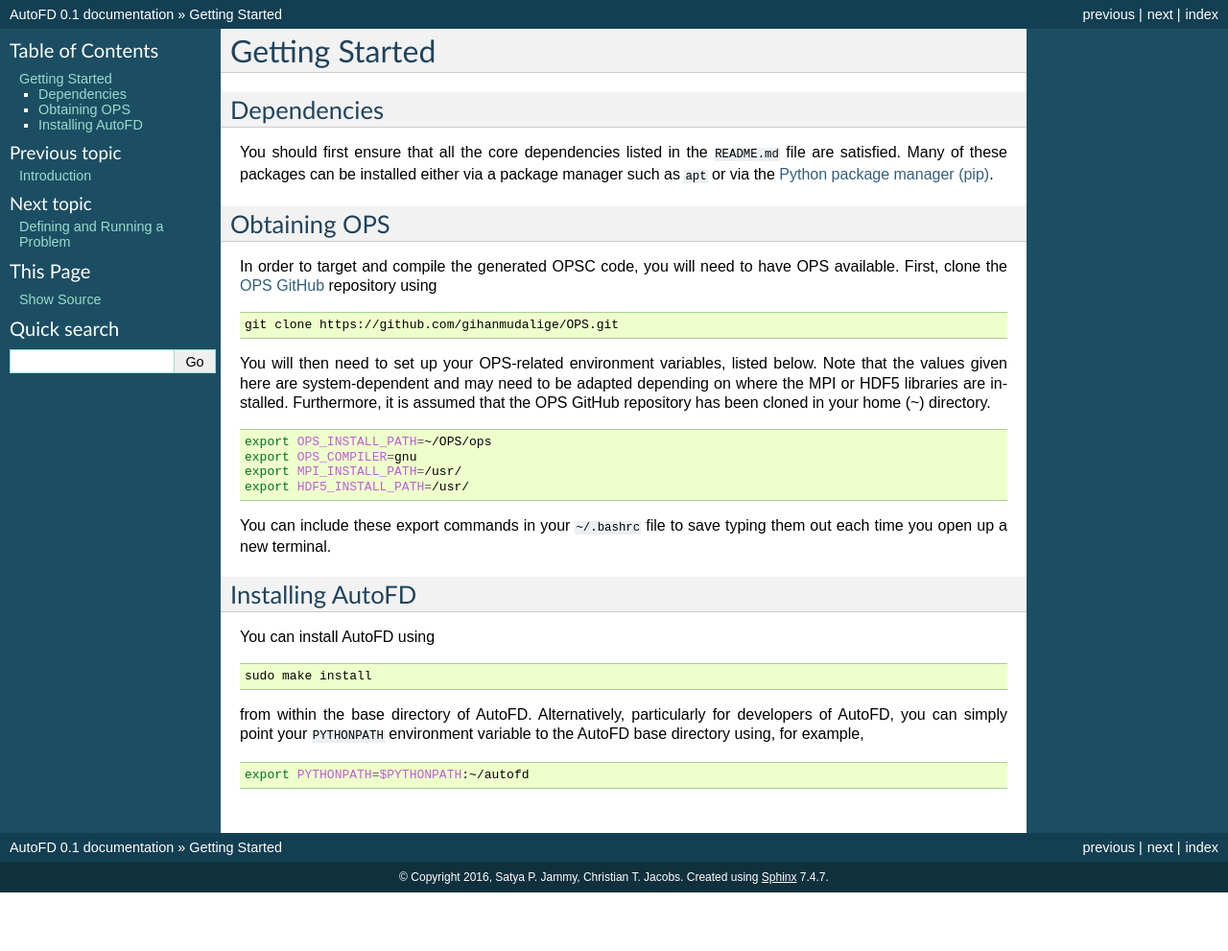
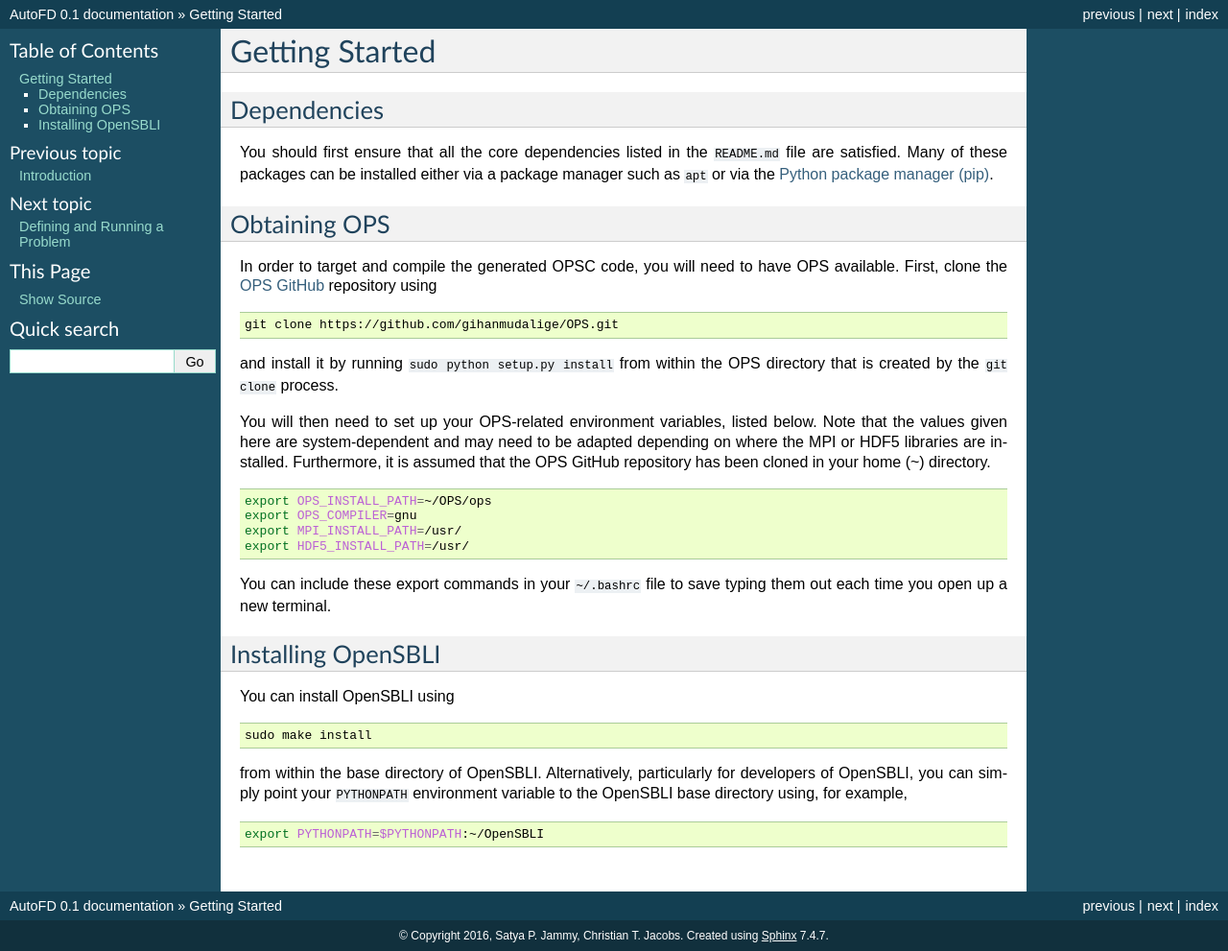
Before and after one commit to opensbli/opensbli, a Sphinx documentation site: the page built from docs/source/getting_started.rst, in a window 1280 px wide. Shown: the whole page at 96% size. Built offline with Sphinx 7.4.7, drawn with Linux system fonts in a browser that asks for light colours; before the commit the page ends 930 px from its top, so only the background shows below that.

```diff
--- a/docs/source/getting_started.rst
+++ b/docs/source/getting_started.rst
@@ -15,6 +15,8 @@
 
     git clone https://github.com/gihanmudalige/OPS.git
 
+and install it by running ``sudo python setup.py install`` from within the OPS directory that is created by the ``git clone`` process.
+
 You will then need to set up your OPS-related environment variables, listed below. Note that the values given here are system-dependent and may need to be adapted depending on where the MPI or HDF5 libraries are installed. Furthermore, it is assumed that the OPS GitHub repository has been cloned in your home (~) directory.
 
 .. code-block:: bash
@@ -26,17 +28,17 @@
 
 You can include these export commands in your ``~/.bashrc`` file to save typing them out each time you open up a new terminal.
 
-Installing AutoFD
+Installing OpenSBLI
 -----------------
 
-You can install AutoFD using
+You can install OpenSBLI using
 
 .. code-block:: bash
 
     sudo make install
 
-from within the base directory of AutoFD. Alternatively, particularly for developers of AutoFD, you can simply point your ``PYTHONPATH`` environment variable to the AutoFD base directory using, for example,
+from within the base directory of OpenSBLI. Alternatively, particularly for developers of OpenSBLI, you can simply point your ``PYTHONPATH`` environment variable to the OpenSBLI base directory using, for example,
 
 .. code-block:: bash
 
-    export PYTHONPATH=$PYTHONPATH:~/autofd
+    export PYTHONPATH=$PYTHONPATH:~/OpenSBLI
--- a/docs/source/index.rst
+++ b/docs/source/index.rst
@@ -14,6 +14,7 @@
    introduction
    getting_started
    problem
+   applications
 
 
 Indices and tables
```
Also changed, not shown: docs/source/applications.rst (+14 -0 lines), docs/source/problem.rst (+12 -24 lines).
